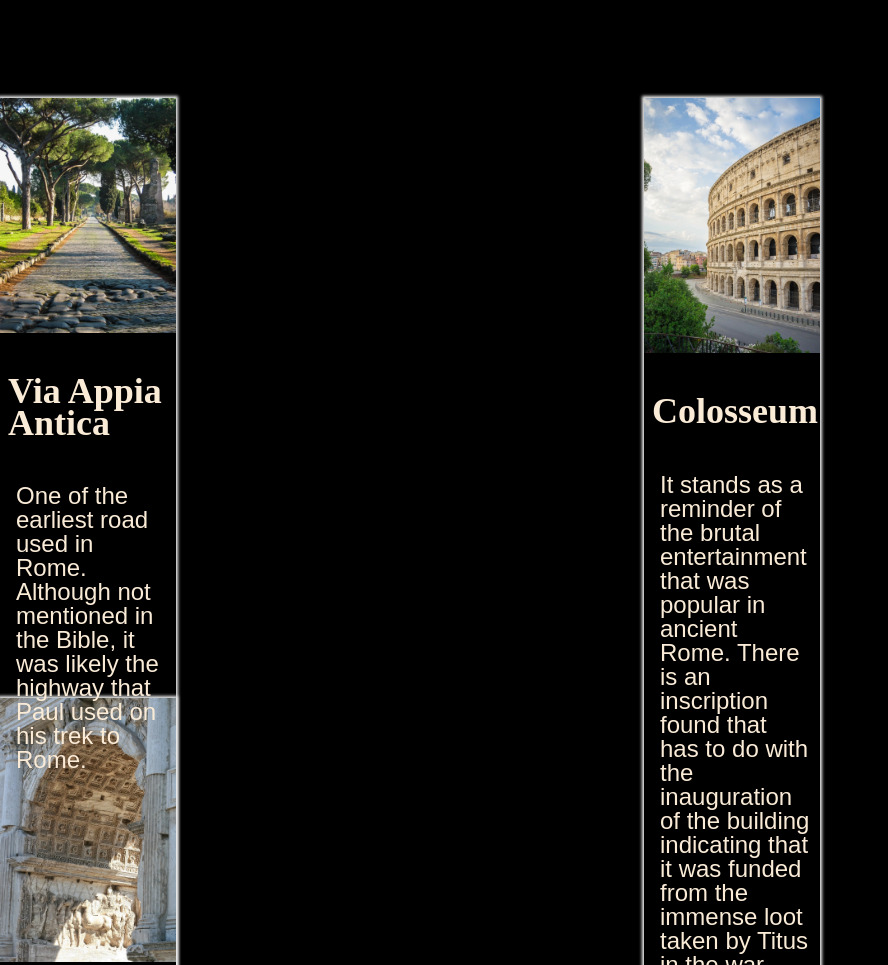
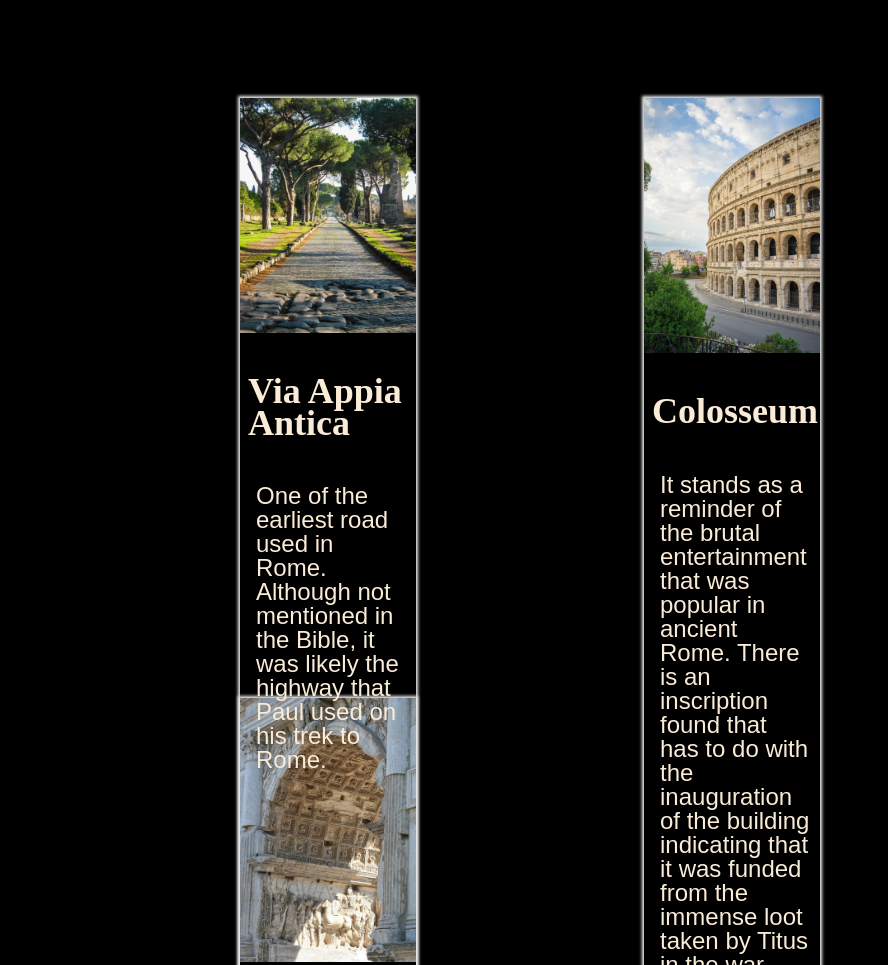
Before and after one commit to shyanne-manuel/country-website-project-ancient-rome, a plain HTML site: page places.html in a window 1280 px wide. Shown: the part 802-1767 px from the top of the page, without its empty margins (0-888 px from the left). Drawn offline with Linux system fonts and the light colour scheme; a web font is replaced by a local one.

Commit message:
need to push before creating a branch

```diff
--- a/styles/styles.css
+++ b/styles/styles.css
@@ -363,14 +363,14 @@ body footer {
 @media (min-width: 50em) {
 
     .grid-container {
-        /* max-width: 50rem; */
+        max-width: 50rem;
         height: auto;
         display: grid;
         grid-template-columns: repeat(4, 1fr);
         grid-template-rows: repeat(3, 1fr);
         gap: .5rem;
-        /* margin: 0 auto 2rem auto; */
-        /* margin-bottom: 2rem; */
+        margin: 0 auto 2rem auto;
+         margin-bottom: 2rem;
     }
 
     .grid-container figure {
```
